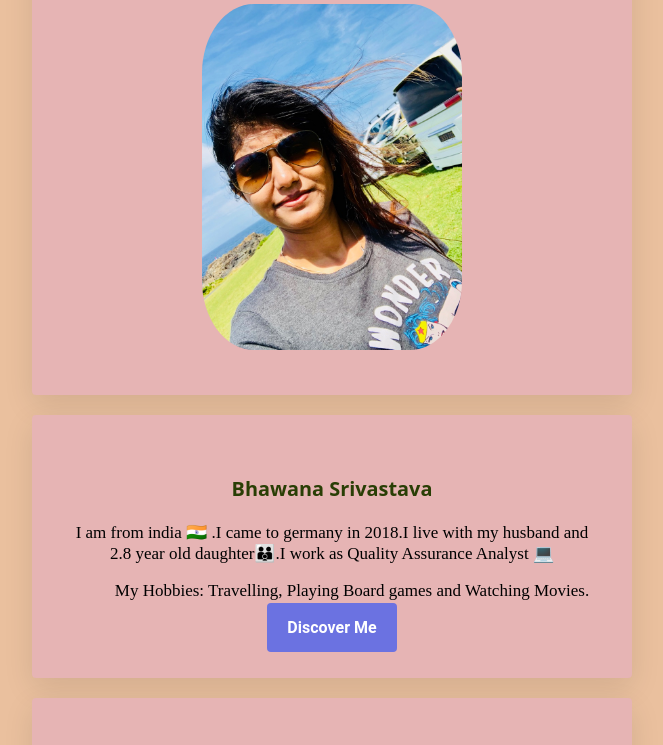
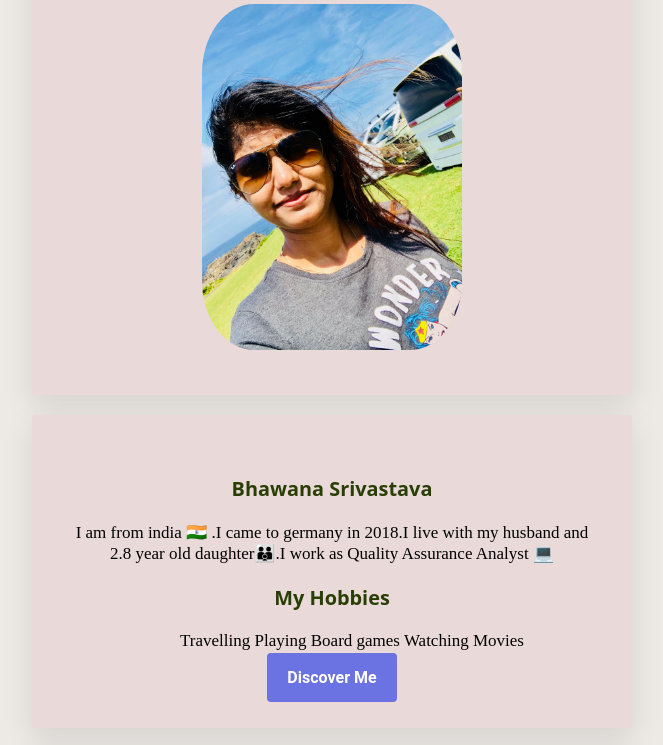
Before and after one commit to bhawana2021/Bhawana_profile, a plain HTML site: page index.html in a window 1280 px wide. Shown: the part 151-896 px from the top of the page, without its empty margins (308-971 px from the left). Drawn offline with Linux system fonts and the light colour scheme.

Commit message:
make my profile prettier-4

```diff
--- a/index.html
+++ b/index.html
@@ -16,10 +16,11 @@
       <div class="card-white">
         <h3>Bhawana Srivastava</h3>
         <P> I am from india 🇮🇳 .I came to germany in 2018.I live with my husband and 2.8 year old daughter👪.I work as Quality Assurance Analyst 💻 </P>
-          <ul> My Hobbies:
-            <il>Travelling,</il>
-            <il>Playing Board games and  </il>
-            <il>Watching Movies.</il>
+         <h3>My Hobbies</h3>
+         <ul>
+            <il>Travelling</il>
+            <il>Playing Board games</il>
+            <il>Watching Movies</il>
           </ul>
 
         <a href="https://de.linkedin.com" class ="btn-blue"> Discover Me </a>
--- a/style.css
+++ b/style.css
@@ -1,6 +1,6 @@
 
 body {
-  background-color :rgb(234, 192, 158);
+  background-color :rgb(237, 233, 229);
   font-family: 'Lora', serif;
   font-size: 17px;
   font-weight: lighter;
@@ -43,7 +43,7 @@ a:hover {
   margin: 40px auto;
 }
 .card-white {
-  background-color: rgb(230, 180, 180);
+  background-color: rgb(234, 217, 217);
   padding: 40px;
   box-shadow: 0px 10px 30px rgba(0,0,0,0.1);
   border-radius: 4px;
```
